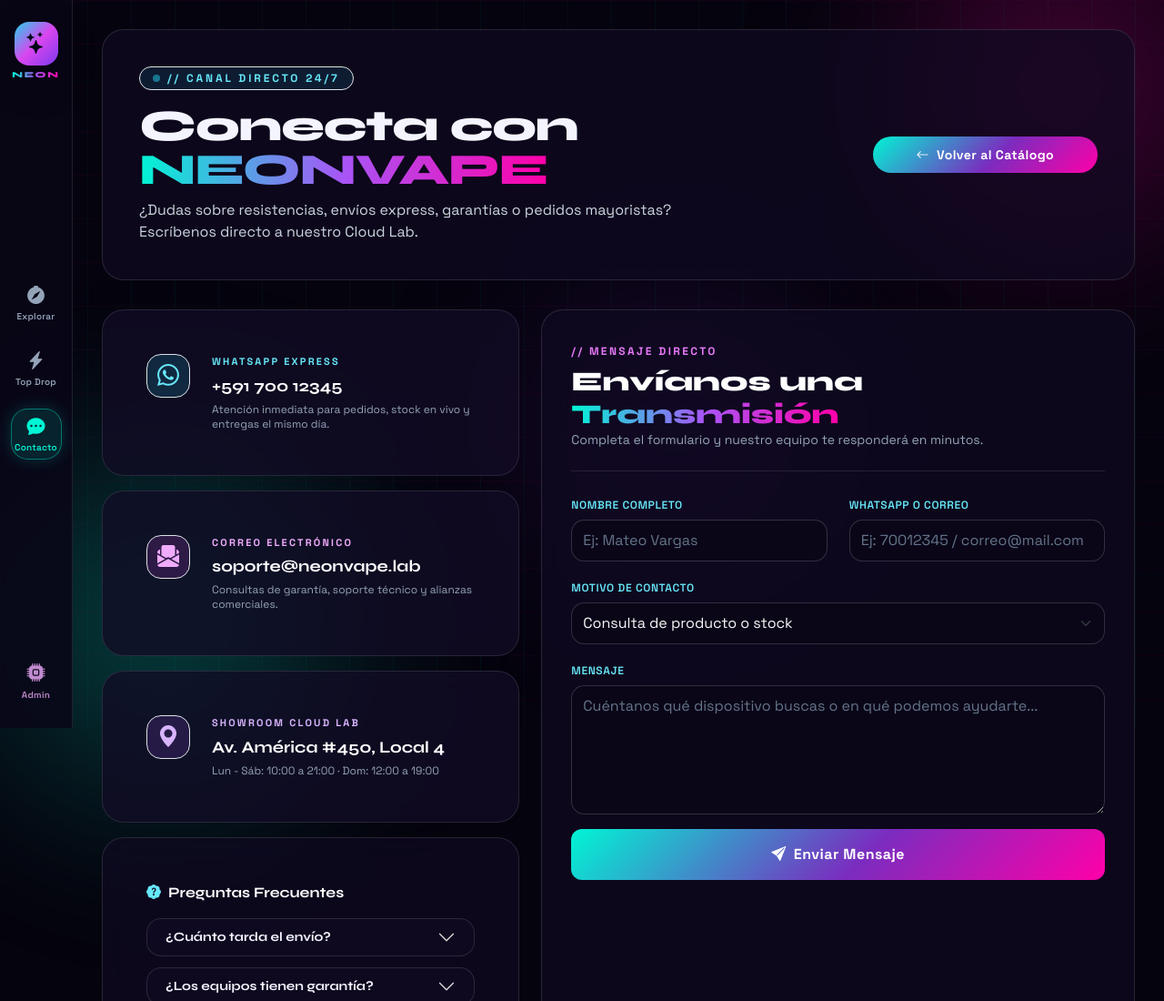
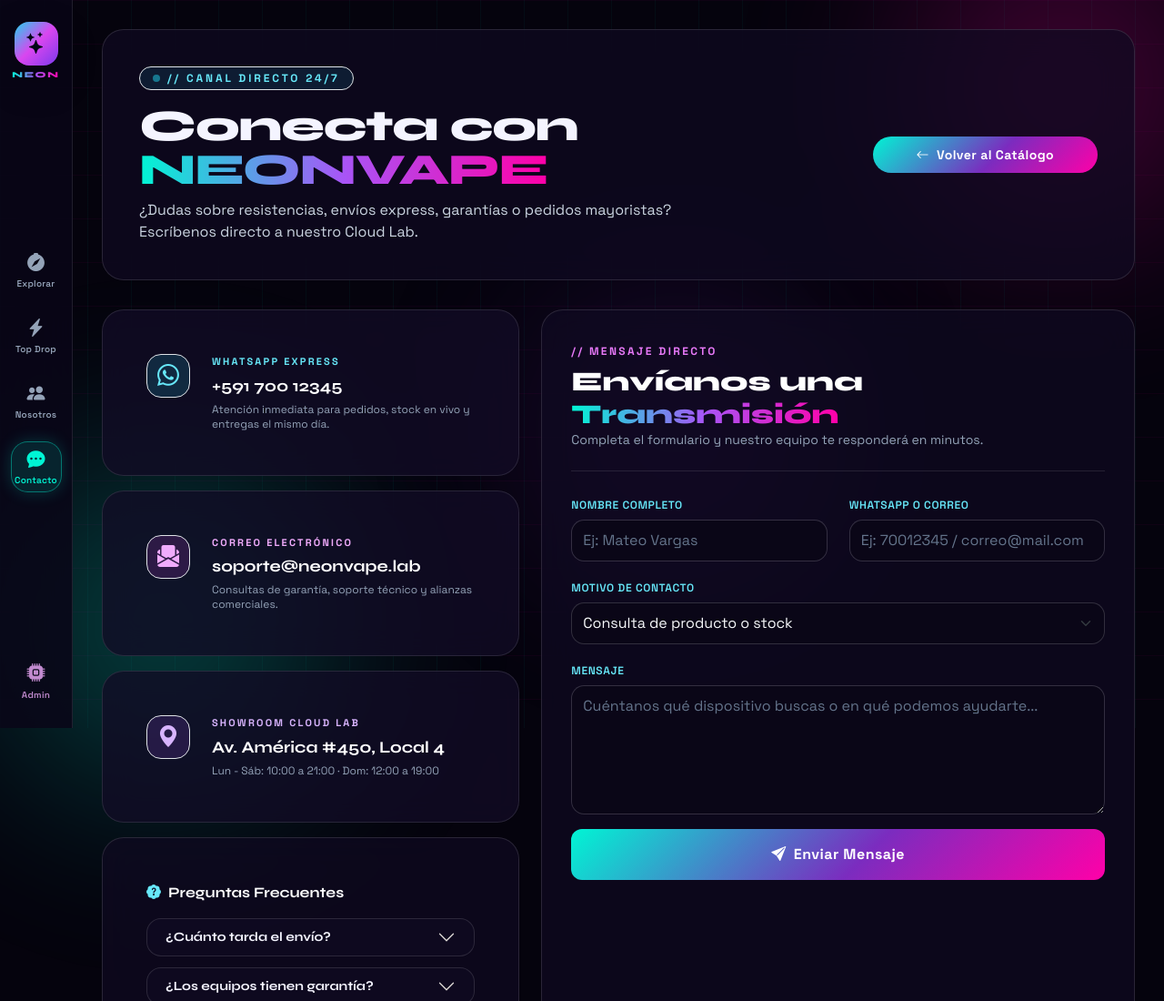
Before and after one commit to alvaroramallo5000-maker/tienda_vapes, a plain HTML site: page contacto.html in a window 1280 px wide. Shown: the top 1100 px of the page at 91% size. Drawn offline with nearby package versions, Linux system fonts and the light colour scheme.

```diff
--- a/contacto.html
+++ b/contacto.html
@@ -251,6 +251,11 @@
         <span class="text-[10px] font-semibold tracking-wide">Top Drop</span>
       </a>
 
+      <a href="nosotros.html" class="rail-item" title="Sobre Nosotros">
+        <i class="bi bi-people-fill text-xl"></i>
+        <span class="text-[10px] font-semibold tracking-wide">Nosotros</span>
+      </a>
+
       <a href="contacto.html" class="rail-item active" title="Contacto y Soporte">
         <i class="bi bi-chat-dots-fill text-xl"></i>
         <span class="text-[10px] font-semibold tracking-wide">Contacto</span>
@@ -271,6 +276,10 @@
     <a href="index.html" class="flex flex-col items-center gap-0.5 text-slate-300 hover:text-white no-underline text-xs font-semibold px-3 py-1">
       <i class="bi bi-compass-fill text-lg"></i>
       <span class="text-[10px]">Explorar</span>
+    </a>
+    <a href="nosotros.html" class="flex flex-col items-center gap-0.5 text-slate-300 hover:text-white no-underline text-xs font-semibold px-3 py-1">
+      <i class="bi bi-people-fill text-lg"></i>
+      <span class="text-[10px]">Nosotros</span>
     </a>
     <a href="contacto.html" class="flex flex-col items-center gap-0.5 text-cyan-300 no-underline text-xs font-semibold px-3 py-1">
       <i class="bi bi-chat-dots-fill text-lg"></i>
```
